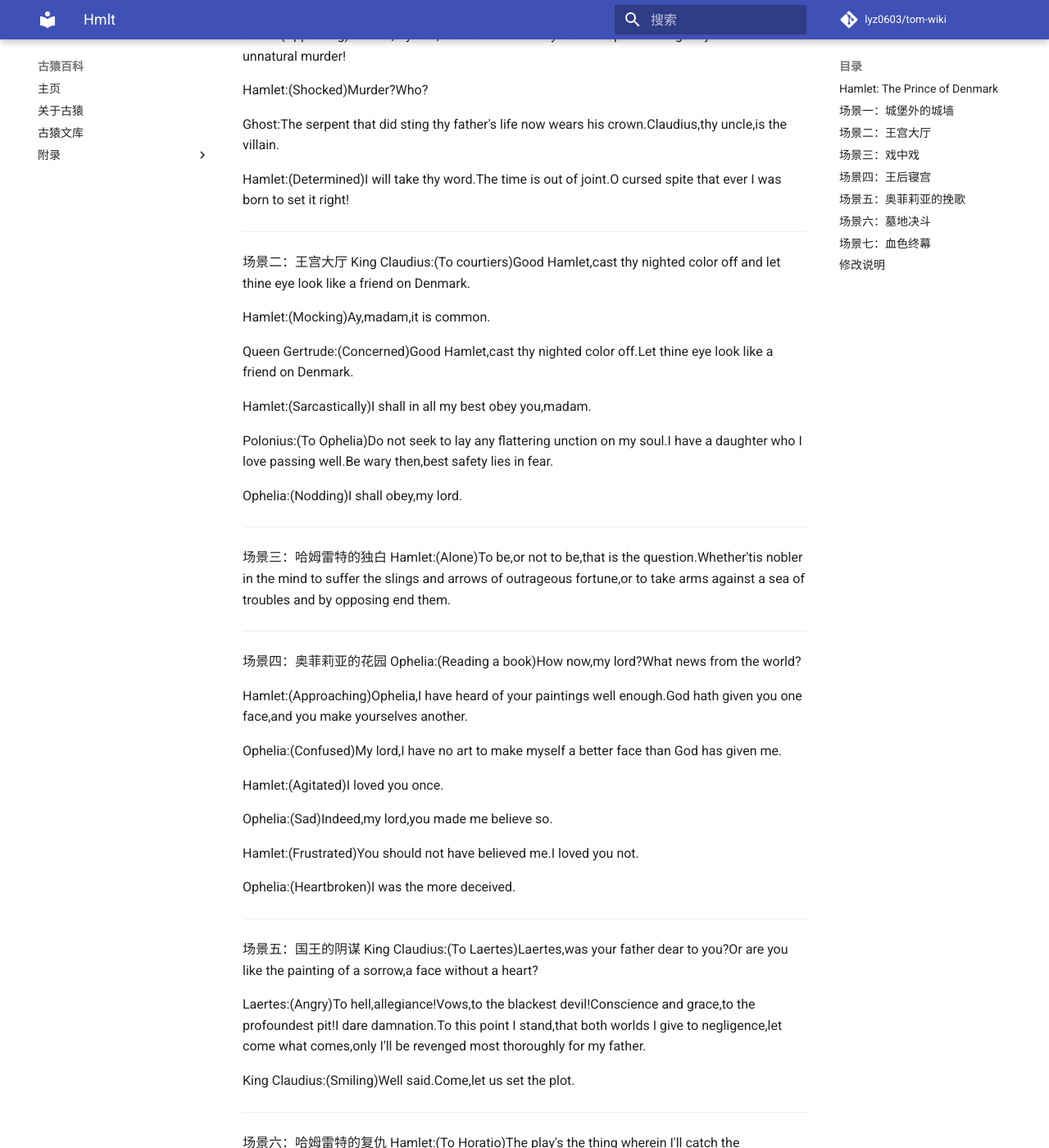
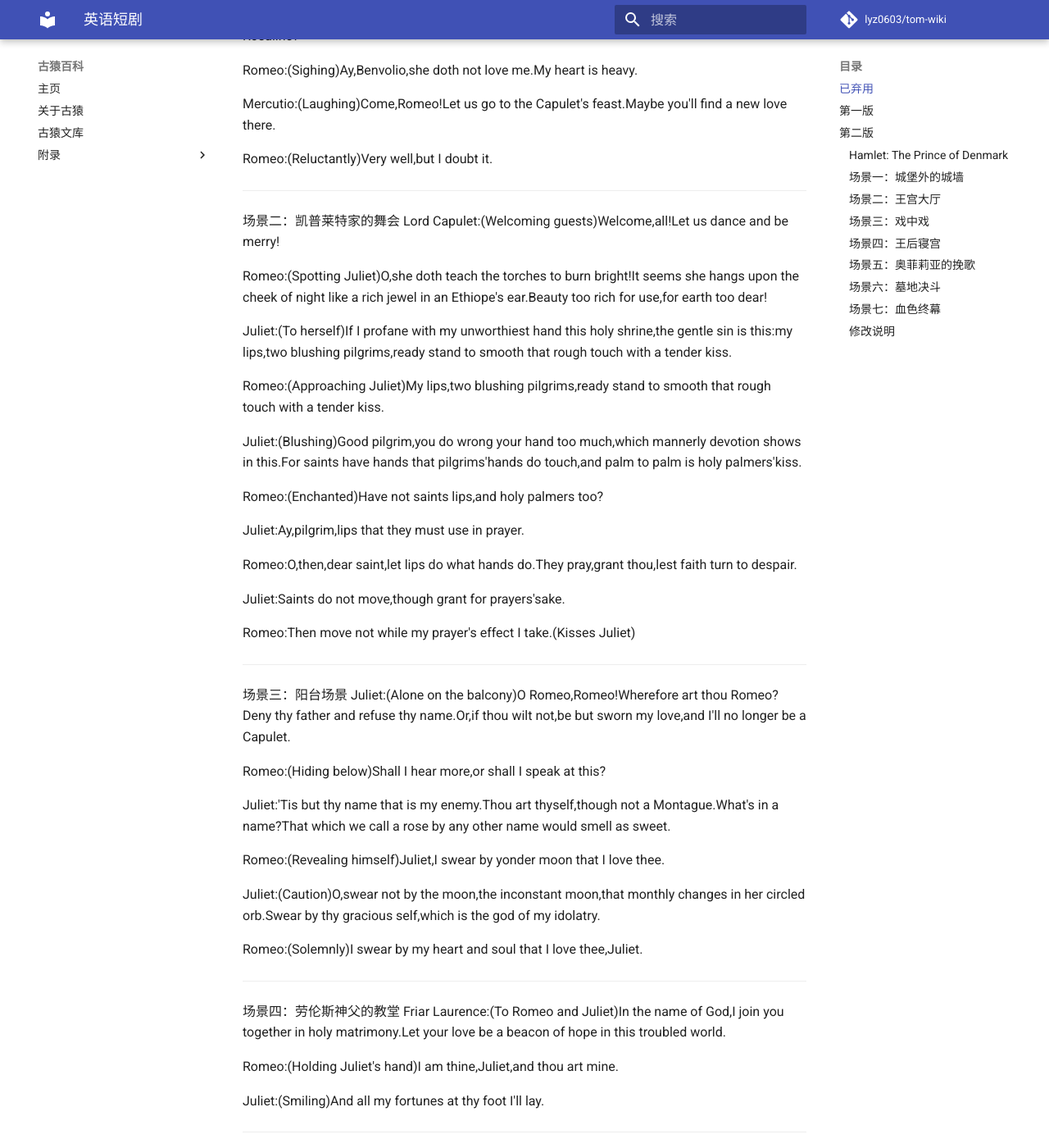
Before and after one commit to lyz0603/tom-wiki, an MkDocs documentation site: the page built from docs/hmlt.md, in a window 1280 px wide and 1400 px high, scrolled down 728 px. Shown: the whole window at 82% size. Built offline with MkDocs 1.6.1 and Material for MkDocs 9.7.7, drawn with Linux system fonts in a browser that asks for light colours; comment, search, counter and statistics services are not loaded; some of the changed text lies outside the part shown.

Commit message:
更新 hmlt.md

```diff
--- a/docs/hmlt.md
+++ b/docs/hmlt.md
@@ -1,3 +1,153 @@
+# 英语短剧
+
+## 已弃用
+
+好的，以下是一个经典的英语舞台剧剧本，改编自《罗密欧与朱丽叶》（Romeo and Juliet），适合8人演出，时长约8-10分钟。这个剧本经过简化，适合学生表演，同时保留了原作的经典情节和语言风格。
+
+
+---
+
+
+
+剧本名称：Romeo and Juliet:A Classic Tale of Love and Feud
+
+
+角色：
+
+1. Romeo Montague（罗密欧·蒙太古）
+
+2. Juliet Capulet（朱丽叶·凯普莱特）
+
+3. Mercutio（墨丘利奥）
+
+4. Tybalt Capulet（提伯尔特·凯普莱特）
+
+5. Friar Laurence（劳伦斯神父）
+
+6. Nurse（朱丽叶的奶妈）
+
+7. Benvolio（班沃里奥）
+
+8. Lord Capulet（凯普莱特伯爵）
+
+
+场景一：维罗纳的街道
+Benvolio:(To Romeo)Why are you so sad,Romeo?Is it because of Rosaline?
+
+Romeo:(Sighing)Ay,Benvolio,she doth not love me.My heart is heavy.
+
+Mercutio:(Laughing)Come,Romeo!Let us go to the Capulet's feast.Maybe you'll find a new love there.
+
+Romeo:(Reluctantly)Very well,but I doubt it.
+
+
+---
+
+
+
+场景二：凯普莱特家的舞会
+Lord Capulet:(Welcoming guests)Welcome,all!Let us dance and be merry!
+
+Romeo:(Spotting Juliet)O,she doth teach the torches to burn bright!It seems she hangs upon the cheek of night like a rich jewel in an Ethiope's ear.Beauty too rich for use,for earth too dear!
+
+Juliet:(To herself)If I profane with my unworthiest hand this holy shrine,the gentle sin is this:my lips,two blushing pilgrims,ready stand to smooth that rough touch with a tender kiss.
+
+Romeo:(Approaching Juliet)My lips,two blushing pilgrims,ready stand to smooth that rough touch with a tender kiss.
+
+Juliet:(Blushing)Good pilgrim,you do wrong your hand too much,which mannerly devotion shows in this.For saints have hands that pilgrims'hands do touch,and palm to palm is holy palmers'kiss.
+
+Romeo:(Enchanted)Have not saints lips,and holy palmers too?
+
+Juliet:Ay,pilgrim,lips that they must use in prayer.
+
+Romeo:O,then,dear saint,let lips do what hands do.They pray,grant thou,lest faith turn to despair.
+
+Juliet:Saints do not move,though grant for prayers'sake.
+
+Romeo:Then move not while my prayer's effect I take.(Kisses Juliet)
+
+
+---
+
+
+
+场景三：阳台场景
+Juliet:(Alone on the balcony)O Romeo,Romeo!Wherefore art thou Romeo?Deny thy father and refuse thy name.Or,if thou wilt not,be but sworn my love,and I'll no longer be a Capulet.
+
+Romeo:(Hiding below)Shall I hear more,or shall I speak at this?
+
+Juliet:'Tis but thy name that is my enemy.Thou art thyself,though not a Montague.What's in a name?That which we call a rose by any other name would smell as sweet.
+
+Romeo:(Revealing himself)Juliet,I swear by yonder moon that I love thee.
+
+Juliet:(Caution)O,swear not by the moon,the inconstant moon,that monthly changes in her circled orb.Swear by thy gracious self,which is the god of my idolatry.
+
+Romeo:(Solemnly)I swear by my heart and soul that I love thee,Juliet.
+
+
+---
+
+
+
+场景四：劳伦斯神父的教堂
+Friar Laurence:(To Romeo and Juliet)In the name of God,I join you together in holy matrimony.Let your love be a beacon of hope in this troubled world.
+
+Romeo:(Holding Juliet's hand)I am thine,Juliet,and thou art mine.
+
+Juliet:(Smiling)And all my fortunes at thy foot I'll lay.
+
+
+---
+
+
+
+场景五：街头冲突
+Tybalt:(To Romeo)Thou art a villain,Montague!Draw thy sword!
+
+Mercutio:(Defending Romeo)Come,Tybalt,I will not have you fight my friend.
+
+Tybalt:(Attacking Mercutio)Then die,Mercutio!
+
+Mercutio:(Dying)A plague on both your houses!I am slain.
+
+Romeo:(Enraged)Tybalt,thou shalt pay for this!(Fights Tybalt and kills him)
+
+Benvolio:(Holding Romeo back)Flee,Romeo!The prince will surely banish thee.
+
+Romeo:(Desperate)O,I am fortune's fool!
+
+
+---
+
+
+
+场景六：悲剧结局
+Nurse:(To Juliet)Alas,young Romeo is banished!What shall we do?
+
+Juliet:(Despairing)What's Montague to me now?My love is gone,and I am left alone.
+
+Romeo:(Offstage)Juliet,my love,I must leave thee.Farewell.
+
+Juliet:(Crying)Farewell,my love.Until we meet again.
+
+Narrator:(Voiceover)Thus ends the tale of two star-crossed lovers,whose love was doomed by fate.Their tragic deaths finally reconciled the feuding families,and peace returned to Verona.But their story will live on forever as a testament to the power of love.
+
+
+---
+
+
+
+结尾
+全体演员上台谢幕。
+
+
+---
+
+
+这个剧本改编自莎士比亚的经典作品《罗密欧与朱丽叶》，情节紧凑，语言优美，适合8人表演，时长约8-10分钟。
+
+## 第一版
+
 好的，以下是一个适合8人的经典英语舞台剧剧本，改编自《哈姆雷特》（Hamlet）。这个剧本经过简化，适合8人演出，时长约8-10分钟，保留了原作的经典情节和语言风格。
 
 
@@ -150,10 +300,7 @@ Hamlet:(Dying)The rest is silence.
 
 这个剧本改编自莎士比亚的经典作品《哈姆雷特》，情节紧凑，语言优美，适合8人表演，时长约8-10分钟。
 
-
----
-
----
+## 第二版
 
 以下是修改后的《哈姆雷特》舞台剧剧本，在保留原有结构的基础上增加了关键情节与戏剧张力，总时长控制在12-15分钟，仍适合8人演出：
 
```
